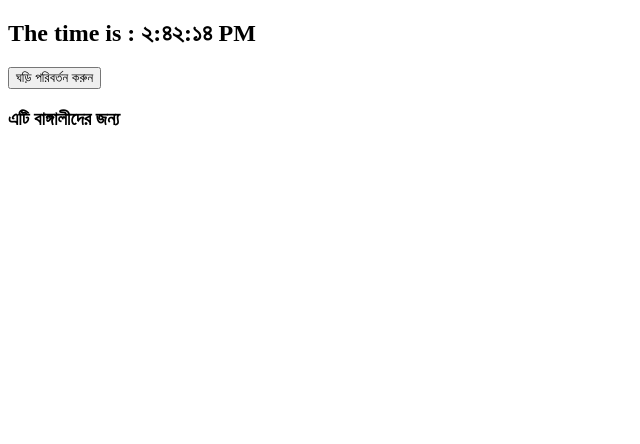
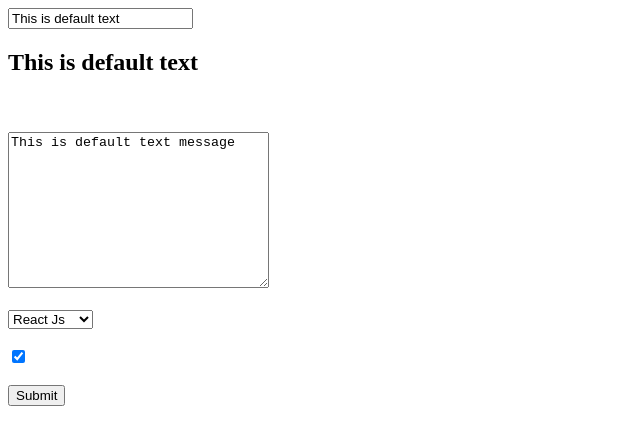
Before and after one commit to arafatuu/reactPractice, a React (Create React App) app: page / in a window 1280 px wide. Shown: the top 444 px of the page, without its empty margins (0-640 px from the left). Built offline with nearby package versions, Linux system fonts and the light colour scheme.

Commit message:
Form Handling Practice

```diff
--- a/src/App.js
+++ b/src/App.js
@@ -1,13 +1,9 @@
-import CR from './components/Conditionallrendering';
+import FormHandler from './components/Form';
 
 function App() {
     return (
         <div>
-            {/* <FC locale="bn-BD" /> */}
-            {/* <CC locale="bn-BD" /> */}
-            {/* <CCSLC locale="bn-BD" /> */}
-            {/* <EH /> */}
-            <CR />
+            <FormHandler />
         </div>
     );
 }
--- /dev/null
+++ b/src/components/Form.js
@@ -0,0 +1,75 @@
+import React from 'react';
+
+export default class FormHandle extends React.Component {
+    state = {
+        title: 'This is default text',
+        textmsg: 'This is default text message',
+        library: 'React',
+        isChecked: true,
+    };
+
+    SubmitComfirmation = (e) => {
+        const { title, textmsg, library, isChecked } = this.state;
+        e.preventDefault();
+        console.log(title, textmsg, library, isChecked);
+    };
+
+    FormController = (e) => {
+        if (e.target.type === 'text') {
+            this.setState({
+                title: e.target.value,
+            });
+        } else if (e.target.type === 'textarea') {
+            this.setState({
+                textmsg: e.target.value,
+            });
+        } else if (e.target.type === 'select-one') {
+            this.setState({
+                library: e.target.value,
+            });
+        } else if (e.target.type === 'checkbox') {
+            this.setState({
+                isChecked: e.target.checked,
+            });
+        } else {
+            console.log('No change');
+        }
+    };
+
+    render() {
+        const { title, textmsg, library, isChecked } = this.state;
+        return (
+            <div>
+                <form onSubmit={this.SubmitComfirmation}>
+                    <input type="text" value={title} onChange={this.FormController} />
+                    <h2>{title}</h2>
+
+                    <br />
+                    <br />
+
+                    <textarea
+                        name="textarea"
+                        type="textarea"
+                        cols="30"
+                        rows="10"
+                        value={textmsg}
+                        onChange={this.FormController}
+                    />
+                    <br />
+                    <br />
+                    <select value={library} onChange={this.FormController}>
+                        <option value="Anglar">Angular Js</option>
+                        <option value="Vue">Vue Js</option>
+                        <option value="React">React Js</option>
+                    </select>
+                    <br />
+                    <br />
+                    <input type="checkbox" checked={isChecked} onChange={this.FormController} />
+                    <br />
+                    <br />
+                    <input type="submit" value="Submit" />
+                </form>
+            </div>
+        );
+    }
+}
```
Also changed, not shown: src/components/CustomButton.js (added, +21 -0 lines), src/components/MyApp.js (added, +33 -0 lines), 1 other file (tests, documents, lock files or other folders).
